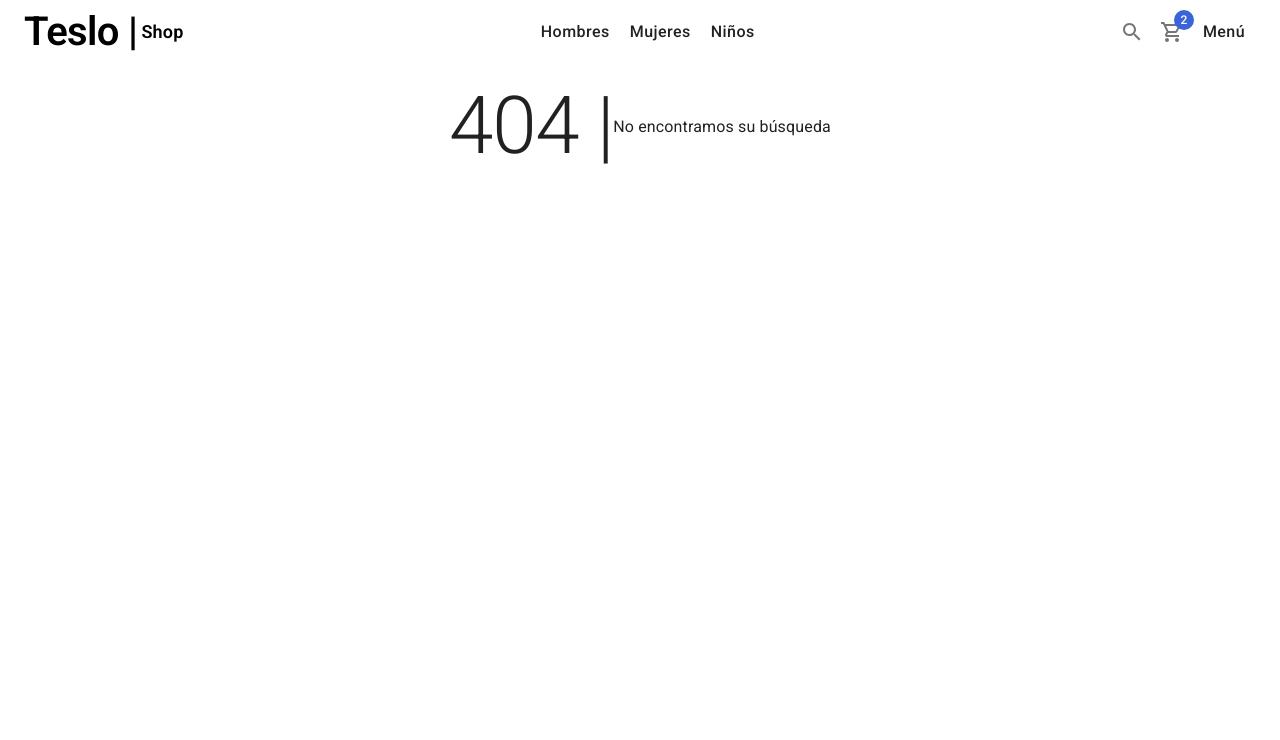
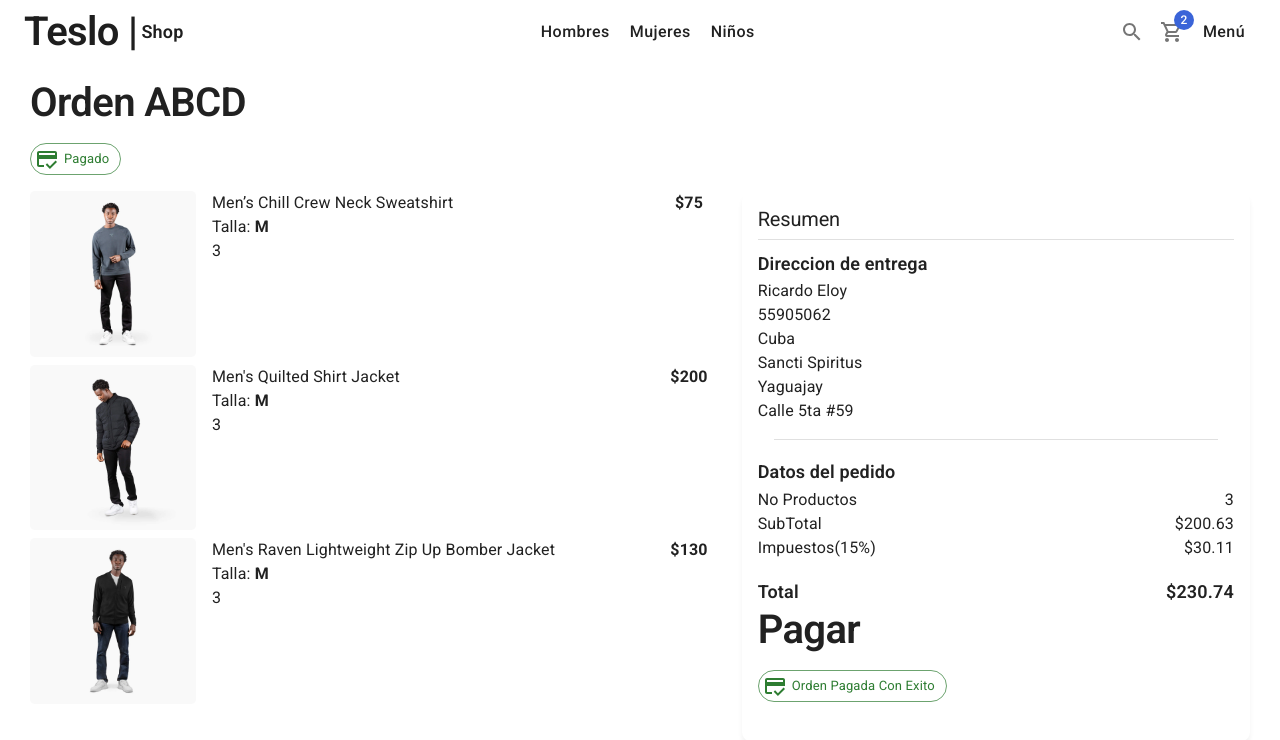
Before and after one commit to RicardoDev2000/tienda-online, a Next.js app: page /orders/1 in a window 1280 px wide. Before the commit this address had no page. Shown: the top 740 px of the page. Built offline with nearby package versions, Linux system fonts and the light colour scheme.

Commit message:
Resumen de orden y pagina de pago Listas

```diff
--- a/components/cart/CartList.tsx
+++ b/components/cart/CartList.tsx
@@ -24,7 +24,7 @@ export const CartList:FC<Props> = ({editable}) => {
                         <Link href='/product/slug'>
                             <CardActionArea>
                                 <CardMedia
-                                image={`products/${product.images[0] }`}
+                                image={`/products/${product.images[0] }`}
                                 component='img'
                                 sx={{borderRadius:'5px'}}
                                 />
--- /dev/null
+++ b/src/pages/orders/[id].tsx
@@ -0,0 +1,74 @@
+import { Typography, Grid, Card, CardContent, Divider, Box, Button, Link, Chip } from '@mui/material';
+import { ShopLayouts } from "../../../components/layouts"
+import { CartList, OrdenSumary } from '../../../components/cart';
+import { CreditCardOffOutlined, CreditScoreOutlined } from '@mui/icons-material';
+
+const OrdersPage = () => {
+  return (
+    <ShopLayouts title={"Resumen de la orden 123456"} pageDescription={"Pagina de resumen de la orden"}>
+        <Typography variant="h1" component="h1">Orden ABCD</Typography>
+        {/**<Chip
+        sx={{my:2}}
+        color='error'
+        variant='outlined'
+        label='Pendiente de pago'
+        icon={<CreditCardOffOutlined/>}
+        />*/}
+
+        <Chip
+        sx={{my:2}}
+        color='success'
+        variant='outlined'
+        label='Pagado'
+        icon={<CreditScoreOutlined/>}
+        />
+
+        <Grid container>
+            <Grid item xs={12} sm={7}>
+               <CartList/>
+            </Grid>
+
+            <Grid item xs={12} sm={5}>
+                <Card className='summary-card'>
+                    <CardContent>
+                        <Typography variant='h2'>Resumen</Typography>
+                        <Divider sx={{my:1}}/>
+
+                        <Box display='flex' justifyContent='space-between'>
+                         <Typography variant='subtitle1'>Direccion de entrega</Typography>
+                        </Box>
+
+                        <Typography>Ricardo Eloy</Typography>
+                        <Typography>55905062</Typography>
+                        <Typography>Cuba</Typography>
+                        <Typography>Sancti Spiritus</Typography>
+                        <Typography>Yaguajay</Typography>
+                        <Typography>Calle 5ta #59</Typography>
+                        <Divider sx={{m:2}}/>
+
+
+                        <Box display='flex' justifyContent='space-between'>
+                            <Typography variant='subtitle1'>Datos del pedido</Typography>
+
+                        </Box>
+                        <OrdenSumary/>
+                        <Box>
+                            <Typography variant='h1'>Pagar</Typography>
+                        </Box>
+
+                          <Chip
+                            sx={{my:2}}
+                            color='success'
+                            variant='outlined'
+                            label='Orden Pagada Con Exito'
+                            icon={<CreditScoreOutlined/>}
+                            />
+
+                    </CardContent>
+                </Card>
+            </Grid>
+        </Grid>
+    </ShopLayouts>
+  )
+}
+export default OrdersPage
--- a/themes/light-theme.ts
+++ b/themes/light-theme.ts
@@ -16,7 +16,6 @@ export const lightTheme = createTheme({
     MuiLink: {
       defaultProps: {
         underline: 'none',
-        color:'black',
       },
     },
     MuiAppBar: {
```
Also changed, not shown: src/pages/checkout/summary.tsx (added, +57 -0 lines).
